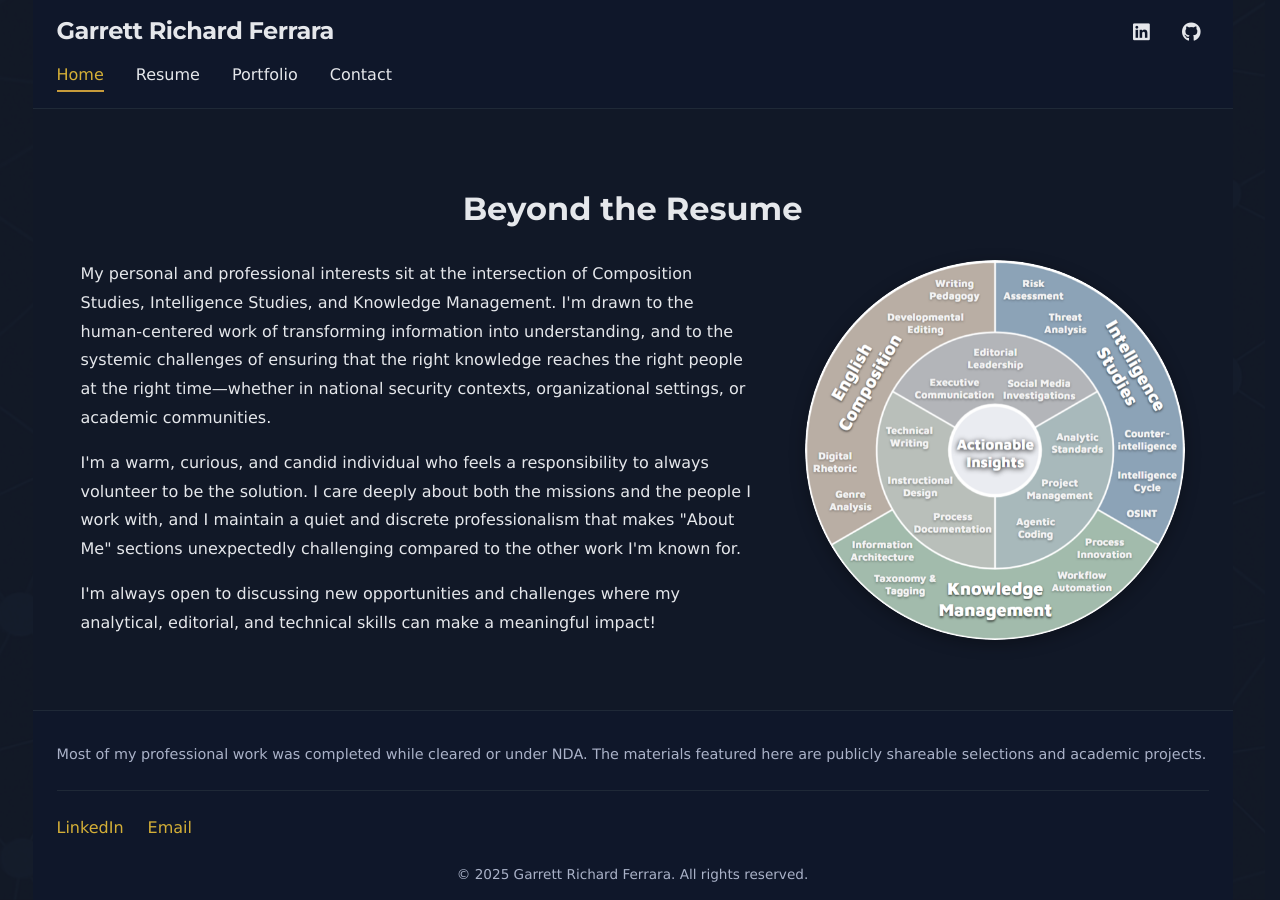
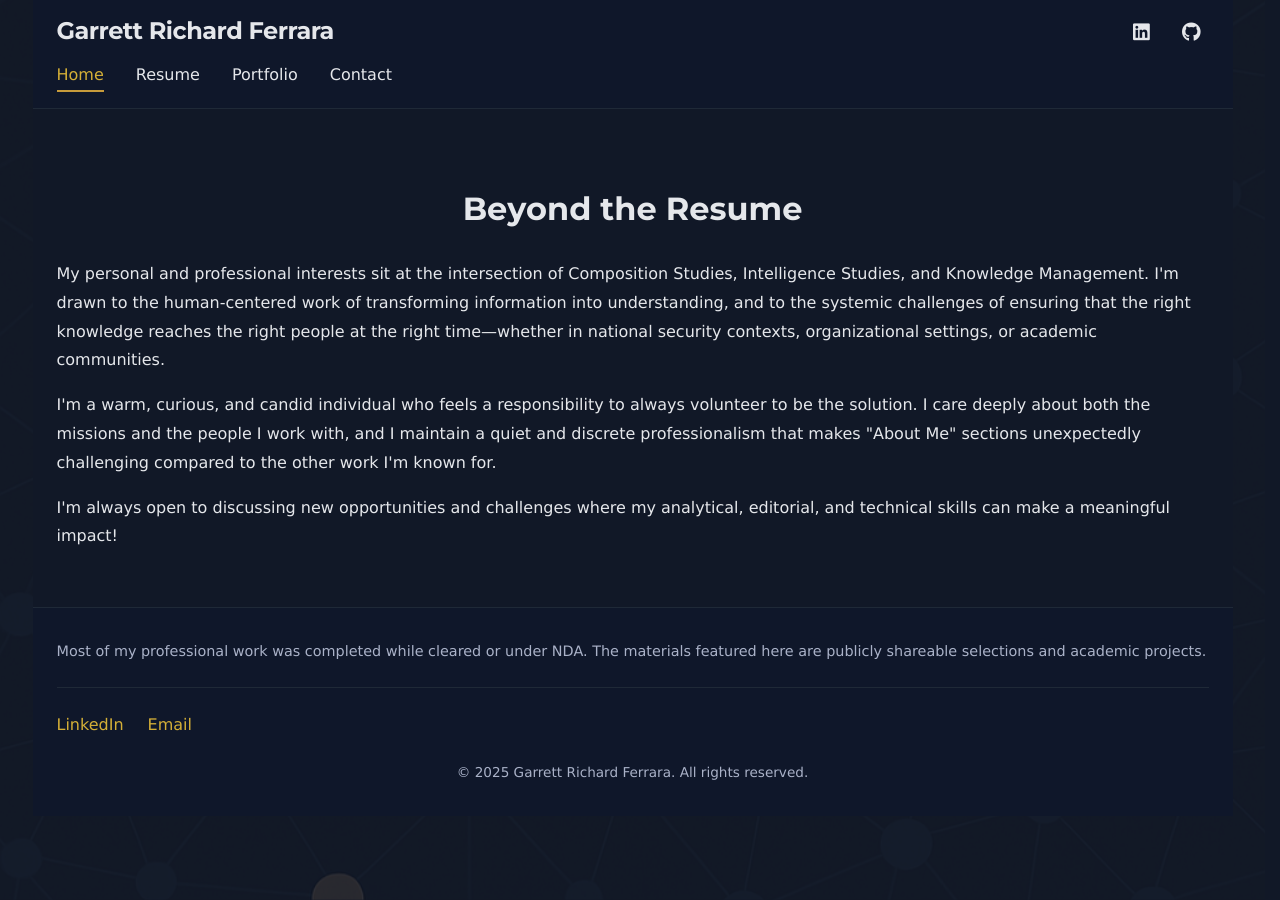
Before and after one commit to Garrett-Ferrara/garrett-ferrara.github.io, a Jekyll site: the page built from index.md, in a window 1280 px wide and 900 px high, scrolled down 1482 px. Built offline with Jekyll 4.4.1, drawn with Linux system fonts in a browser that asks for light colours; some web fonts are replaced.

Commit message:
Remove image from Beyond the Resume section
- Removed ActionableInsightsOnion.png image
- Removed bio-personal-content wrapper div
- Kept bio-personal-text with three paragraphs
- Section now displays as simple text only

🤖 Generated with Claude Code

Co-Authored-By: Claude <noreply@anthropic.com>

```diff
--- a/index.md
+++ b/index.md
@@ -57,12 +57,9 @@ layout: page
 
 <div class="bio-personal">
   <h2>Beyond the Resume</h2>
-  <div class="bio-personal-content">
-    <div class="bio-personal-text">
-      <p>My personal and professional interests sit at the intersection of Composition Studies, Intelligence Studies, and Knowledge Management. I'm drawn to the human-centered work of transforming information into understanding, and to the systemic challenges of ensuring that the right knowledge reaches the right people at the right time—whether in national security contexts, organizational settings, or academic communities.</p>
-      <p>I'm a warm, curious, and candid individual who feels a responsibility to always volunteer to be the solution. I care deeply about both the missions and the people I work with, and I maintain a quiet and discrete professionalism that makes "About Me" sections unexpectedly challenging compared to the other work I'm known for.</p>
-      <p>I'm always open to discussing new opportunities and challenges where my analytical, editorial, and technical skills can make a meaningful impact!</p>
-    </div>
-    <img src="/assets/ActionableInsightsOnion.png" alt="Actionable Insights Onion" class="bio-personal-image">
+  <div class="bio-personal-text">
+    <p>My personal and professional interests sit at the intersection of Composition Studies, Intelligence Studies, and Knowledge Management. I'm drawn to the human-centered work of transforming information into understanding, and to the systemic challenges of ensuring that the right knowledge reaches the right people at the right time—whether in national security contexts, organizational settings, or academic communities.</p>
+    <p>I'm a warm, curious, and candid individual who feels a responsibility to always volunteer to be the solution. I care deeply about both the missions and the people I work with, and I maintain a quiet and discrete professionalism that makes "About Me" sections unexpectedly challenging compared to the other work I'm known for.</p>
+    <p>I'm always open to discussing new opportunities and challenges where my analytical, editorial, and technical skills can make a meaningful impact!</p>
   </div>
 </div>
```
